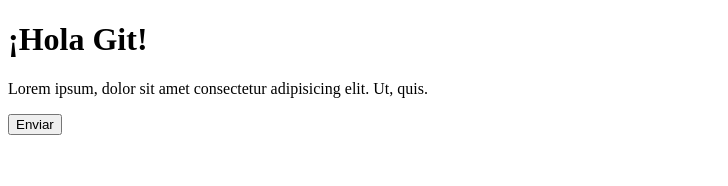
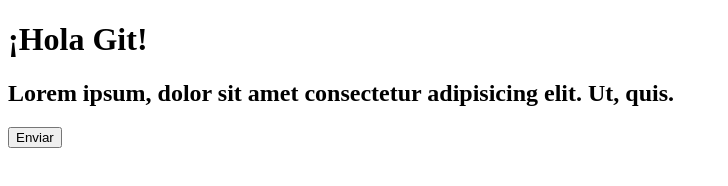
Before and after one commit to Joaquinviretti/dw-67585-practica, a plain HTML site: page index.html in a window 1280 px wide. Shown: the whole page, without its empty margins (0-728 px from the left). Drawn offline with Linux system fonts and the light colour scheme.

Commit message:
Cambio p por h2

```diff
--- a/index.html
+++ b/index.html
@@ -11,7 +11,7 @@
 <body>
 
     <h1>¡Hola Git!</h1>
-    <p>Lorem ipsum, dolor sit amet consectetur adipisicing elit. Ut, quis.</p>
+    <h2>Lorem ipsum, dolor sit amet consectetur adipisicing elit. Ut, quis.</h2>
     <button>Enviar</button>
 
 </body>
```
